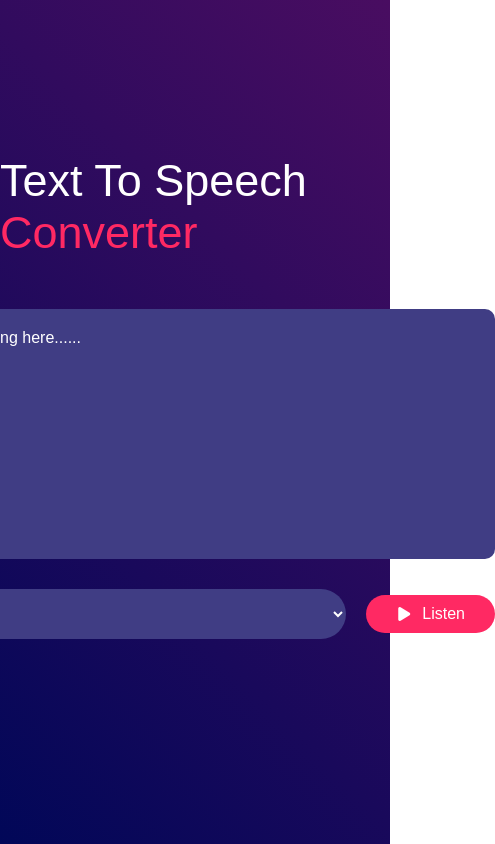
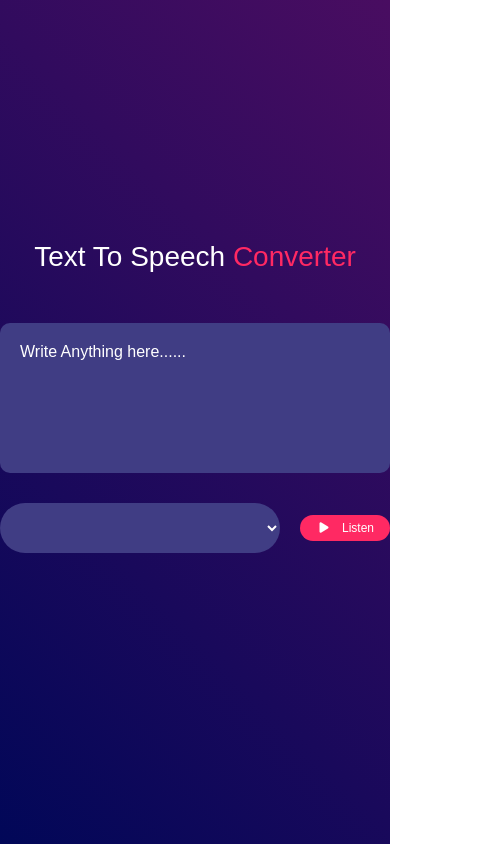
Before and after one commit to Atanu0341/Text-to-Speech, a plain HTML site: page index.html in a window 390 px wide. Shown: the whole page, 495 px wide, since content can reach past the window. Drawn offline with Linux system fonts and the light colour scheme.

Commit message:
responsive

```diff
--- a/style.css
+++ b/style.css
@@ -28,7 +28,8 @@
 }
 
 textarea {
-    width: 600px;
+    width: 100%;
+    max-width: 600px;
     height: 250px;
     background: #403d84;
     color: #fff;
@@ -41,19 +42,21 @@ textarea {
     margin-bottom: 30px;
 }
 
-textarea::placeholder{
+textarea::placeholder {
     font-size: 16px;
     color: #fff;
 }
 
-.row{
-    width: 600px;
+.row {
+    width: 100%;
+    max-width: 600px;
     display: flex;
+    flex-wrap: wrap;
     align-items: center;
     gap: 20px;
 }
 
-button{
+button {
     background: #ff2963;
     color: #fff;
     font-size: 16px;
@@ -66,12 +69,12 @@ button{
     align-items: center;
 }
 
-.icon{
+.icon {
     width: 16px;
     margin-right: 10px;
 }
 
-select{
+select {
     flex: 1;
     color: #fff;
     background: #403d84;
@@ -82,3 +85,37 @@ select{
     border-radius: 35px;
     /* appearance: none; */
 }
+
+/* Media Queries for Responsiveness */
+
+@media screen and (max-width: 768px) {
+    .hero h1 {
+        font-size: 36px;
+    }
+
+    textarea {
+        height: 200px;
+        font-size: 14px;
+    }
+
+    button {
+        font-size: 14px;
+        padding: 8px 20px;
+    }
+}
+
+@media screen and (max-width: 480px) {
+    .hero h1 {
+        font-size: 28px;
+    }
+
+    textarea {
+        height: 150px;
+        font-size: 12px;
+    }
+
+    button {
+        font-size: 12px;
+        padding: 6px 16px;
+    }
+}
```
